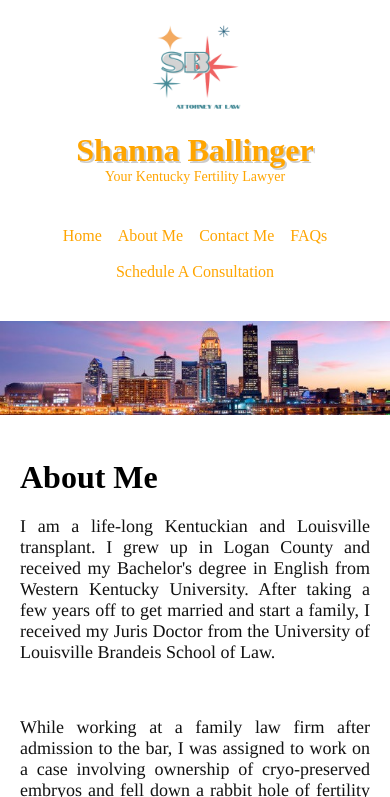
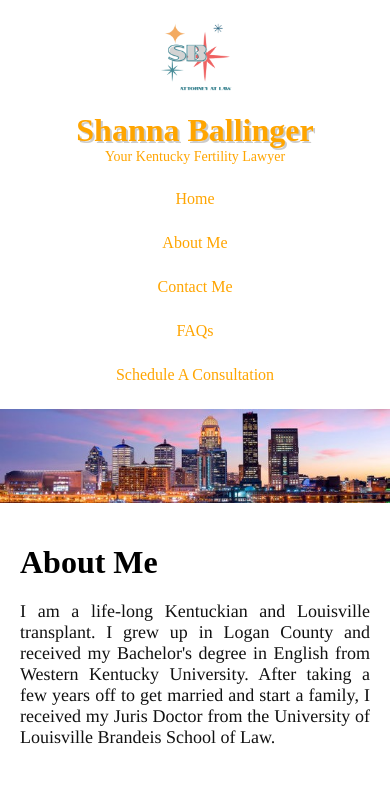
Before and after one commit to yourkyfertilitylawyer/yourkyfertilitylawyer.github.io, a plain HTML site: page yourkyfertilitylawyer_about.html in a window 390 px wide. Shown: the top 797 px of the page. Drawn offline with Linux system fonts and the light colour scheme; a web font is replaced by a local one.

Commit message:
Make about page responsive

```diff
--- a/yourkyfertilitylawyer_about.html
+++ b/yourkyfertilitylawyer_about.html
@@ -1,44 +1,32 @@
 <!DOCTYPE html>
-<html>
+<html lang="en">
     <head>
+        <meta charset="UTF-8">
+        <meta name="viewport" content="width=device-width, initial-scale=1.0">
         <title>KY Fertility Lawyer - About Me</title>
         <link rel="stylesheet" href="styles.css">
         <link href="https://fonts.googleapis.com/css2?family=Notable&display=swap" rel="stylesheet">
         <link href="https://fonts.googleapis.com/css2?family=Broadway&display=swap" rel="stylesheet">
-        <meta charset="UTF-8" name="viewport" content="width=device-width, initial-scale=1.0">
     </head>
     <body>
         <header class="site-header">
             <div class="logo-container">
-            <right><img src="logo.jpg" alt="logo" class="logo" style="width:100px;height:100px"></right>
+                <img src="logo.jpg" alt="logo" class="logo">
             </div>
             <div class="text-container">
-                <h1 class="main-title">
-                Shanna Ballinger
-                </h1>
-            <p class="tagline">
-                Your Kentucky Fertility Lawyer
-            </p>
+                <h1 class="main-title">Shanna Ballinger</h1>
+                <p class="tagline">Your Kentucky Fertility Lawyer</p>
             </div>
-            <table class="table">
-                <td class="td">
-                    <a href="index.html" class="a">Home</a>
-                </td>
-                <td class="td">
-                    <a href="yourkyfertilitylawyer_about.html" class="a">About Me</a>
-                </td>
-                <td class="td">
-                    <a href="yourkyfertilitylawyer_contact.html" class="a">Contact Me</a>
-                </td>
-                 <td class="td">
-                    <a href="yourkyfertilitylawyer_FAQ.html" class="a">FAQs</a>
-                </td>
-                <td class="td">
-                    <a href="https://calendar.google.com/calendar/u/0/appointments/schedules/AcZssZ04TPnEq1fhcQbRYDvcxgpXheCR6_cVysWbOPRQ5MGr2RnlFXSr49PUx0DB5RatSdfF2PwXcJxH?gv=true" target="blank" rel="noopener noreferrer" class="a">Schedule A Consultation</a>
-                </td>
-            </table>
+            <nav class="nav" aria-label="Main navigation">
+                <a href="index.html">Home</a>
+                <a href="yourkyfertilitylawyer_about.html">About Me</a>
+                <a href="yourkyfertilitylawyer_contact.html">Contact Me</a>
+                <a href="yourkyfertilitylawyer_FAQ.html">FAQs</a>
+                <a href="https://calendar.google.com/calendar/u/0/appointments/schedules/AcZssZ04TPnEq1fhcQbRYDvcxgpXheCR6_cVysWbOPRQ5MGr2RnlFXSr49PUx0DB5RatSdfF2PwXcJxH?gv=true" target="_blank" rel="noopener noreferrer">Schedule A Consultation</a>
+            </nav>
         </header>
-        <img src="skyline_banner.jpg" alt="louisville skyline banner" style="width:100%;height=auto">
+        <main>
+            <img src="skyline_banner.jpg" alt="louisville skyline banner" class="page-banner">
             <div class="container">
                 <div class="bio-text">
                     <h1>About Me</h1>
@@ -54,16 +42,14 @@
                     <img src="shanna headshot.jpg" alt="Shanna Ballinger">
                 </div>
             </div>
-        </table>
+        </main>
         <footer>
-            <center>
-            <B><U>Legal Disclaimer:</U></B> This is an advertisement provided for informational purposes only and does not constitute legal advice.
-            <p></p>
+            <strong><u>Legal Disclaimer:</u></strong> This is an advertisement provided for informational purposes only and does not constitute legal advice.
+            <br><br>
             Viewing or using this material does not create an attorney-client relationship between you and Shanna Ballinger.
             <br>
             <h2>PO Box 32242, Louisville, Ky 40232</h2>
             <h2>(502) 627-0650</h2>
-            </center>
         </footer>
     </body>
 </html>
```
Lines whose indentation alone changed are shown as unchanged.
